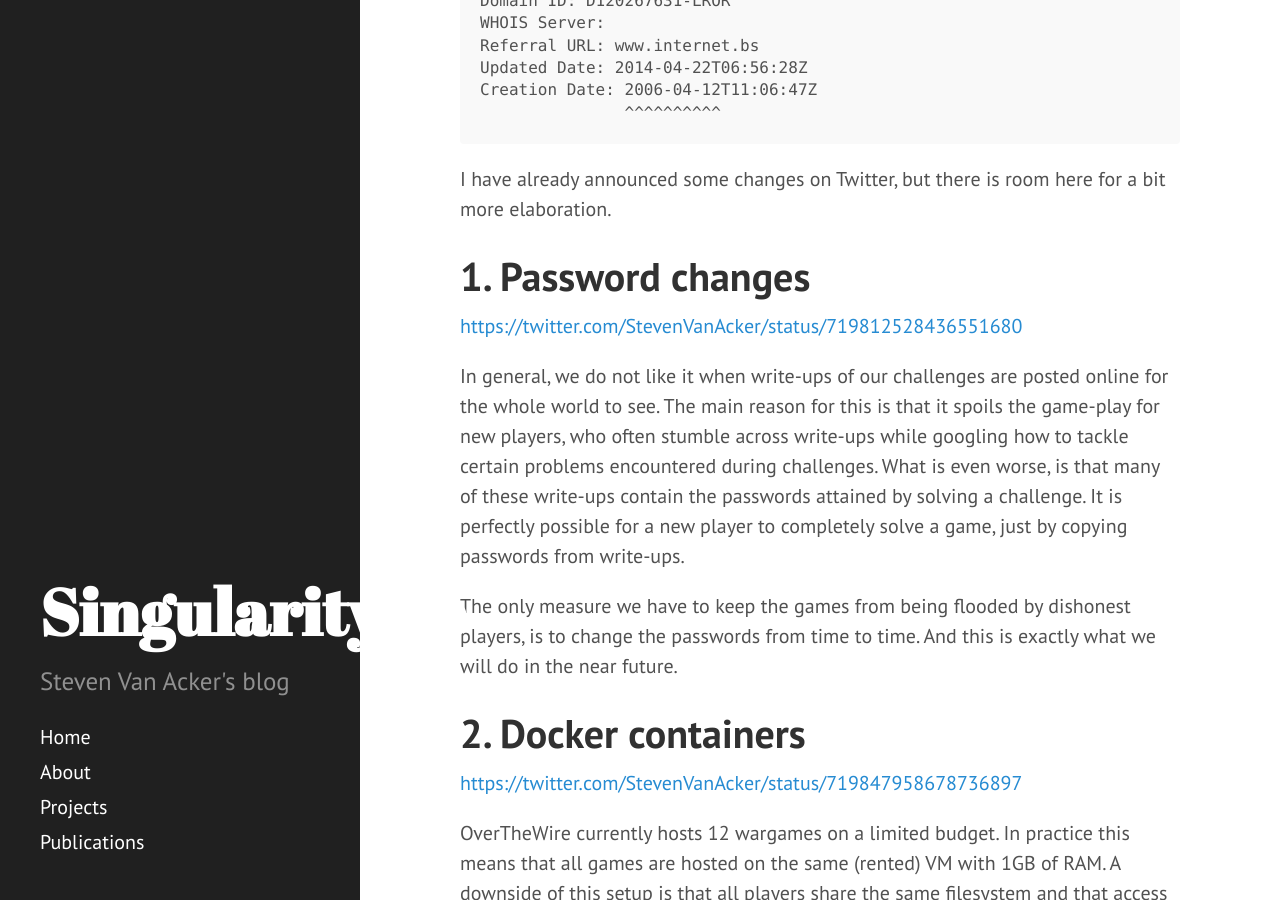
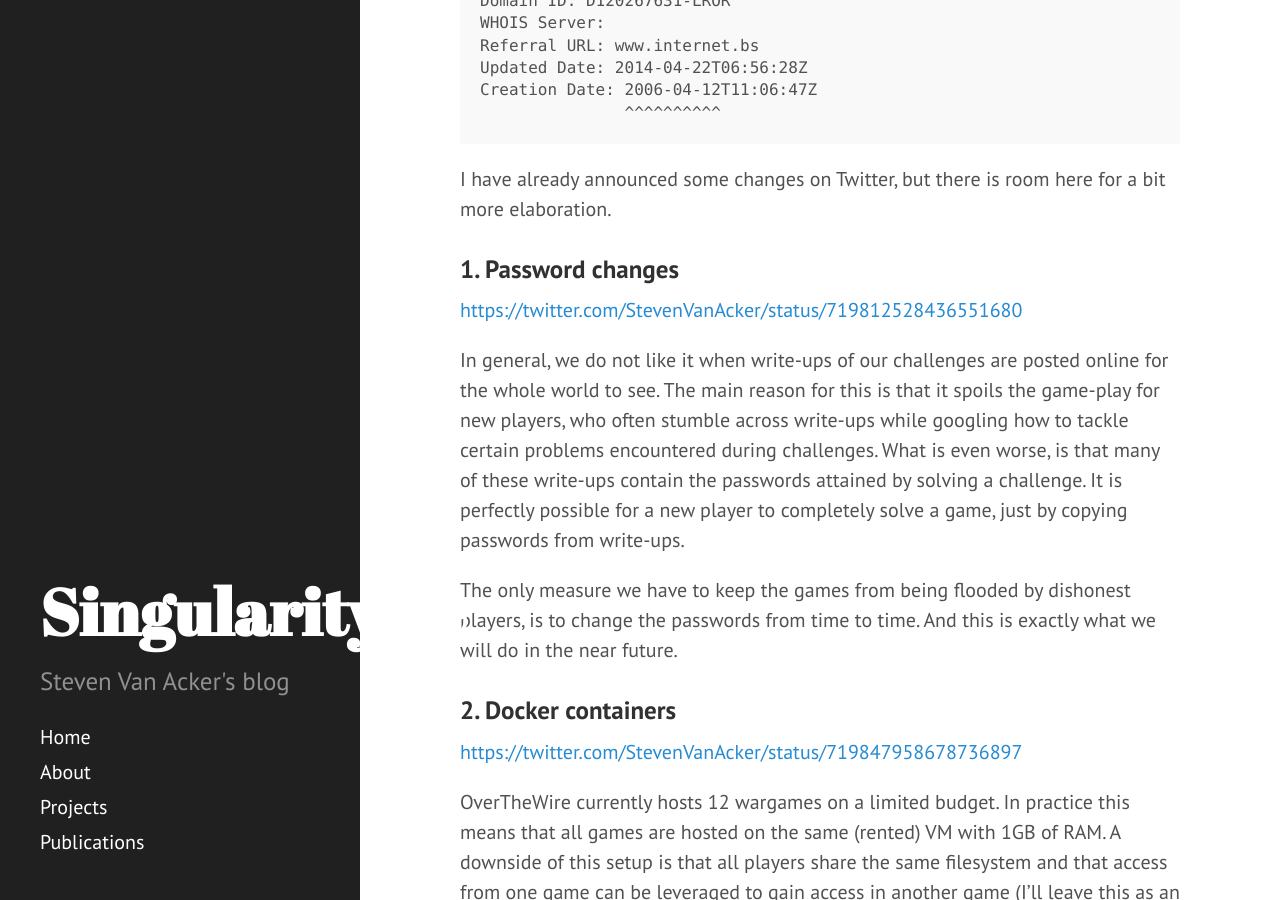
Before and after one commit to StevenVanAcker/stevenvanacker.github.io, a Jekyll site: the page built from _posts/2016-04-12-overthewire-birthday.md, in a window 1280 px wide and 900 px high, scrolled down 385 px. Built offline with Jekyll 4.4.1, drawn with Linux system fonts in a browser that asks for light colours; a script that is not in the unit is left out.

Commit message:
stylefix

```diff
--- a/_posts/2016-04-12-overthewire-birthday.md
+++ b/_posts/2016-04-12-overthewire-birthday.md
@@ -20,7 +20,7 @@ It's OverTheWire.org's 10th anniversary today, and that deserves some celebratin
 
 I have already announced some changes on Twitter, but there is room here for a bit more elaboration.
 
-# 1. Password changes
+### 1. Password changes
 <https://twitter.com/StevenVanAcker/status/719812528436551680>
 
 In general, we do not like it when write-ups of our challenges are posted online for the whole world to see.
@@ -32,7 +32,7 @@ It is perfectly possible for a new player to completely solve a game, just by co
 The only measure we have to keep the games from being flooded by dishonest players, is to change the passwords
 from time to time. And this is exactly what we will do in the near future.
 
-# 2. Docker containers
+### 2. Docker containers
 <https://twitter.com/StevenVanAcker/status/719847958678736897>
 
 OverTheWire currently hosts 12 wargames on a limited budget. In practice this
@@ -56,21 +56,21 @@ via SSH, each player is dropped into a fresh container as if playing completely
 alone on the server.  There are no stray files or processes left by other games
 or users, so that there is no interference.
 
-# 3. New Natas levels
+### 3. New Natas levels
 <https://twitter.com/StevenVanAcker/status/719881977009188864>
 
 Morla, awesome as always, has created several new levels for our web wargame natas.
 Currently these levels are undergoing testing in the docker setup.
 Be sure to check back when they go online!
 
-# 4. New game Formula1
+### 4. New game Formula1
 <https://twitter.com/StevenVanAcker/status/719897764545564672>
 
 A while back, OverTheWire adopted several games from intruded.net after they shut down.
 A presumed lost game called formula1, has been recovered and we have been converting it (with adc's help)
 to be used as an OverTheWire game. For now, this game is only available in the docker setup.
 
-# 5. Bringing back tag files
+### 5. Bringing back tag files
 <https://twitter.com/StevenVanAcker/status/719941350154747904>
 
 Players like to show off when they beat a certain challenge. In the past, we
@@ -79,7 +79,7 @@ tag-files were a recipe for abuse (especially in the lower-ranking levels of
 games) and required us to keep backups of the tag-files.  We've decided to give
 tag-files another go, so you can expect to see them again in the near future.
 
-# 6. Uplink to the warzone
+### 6. Uplink to the warzone
 <https://twitter.com/StevenVanAcker/status/719981262702800897>
 
 The OverTheWire warzone has been around for a while now, but is mostly unused.
```
